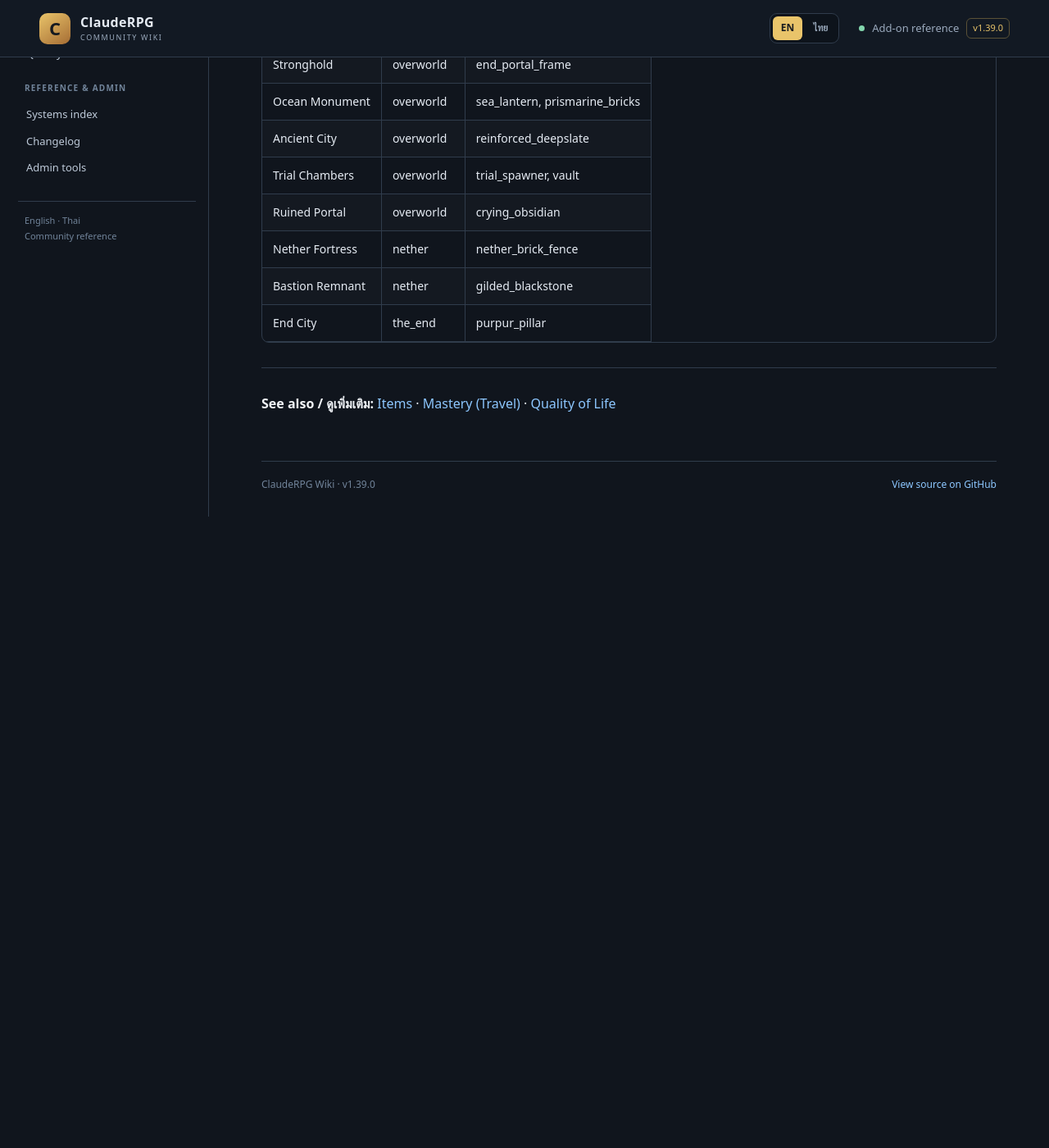
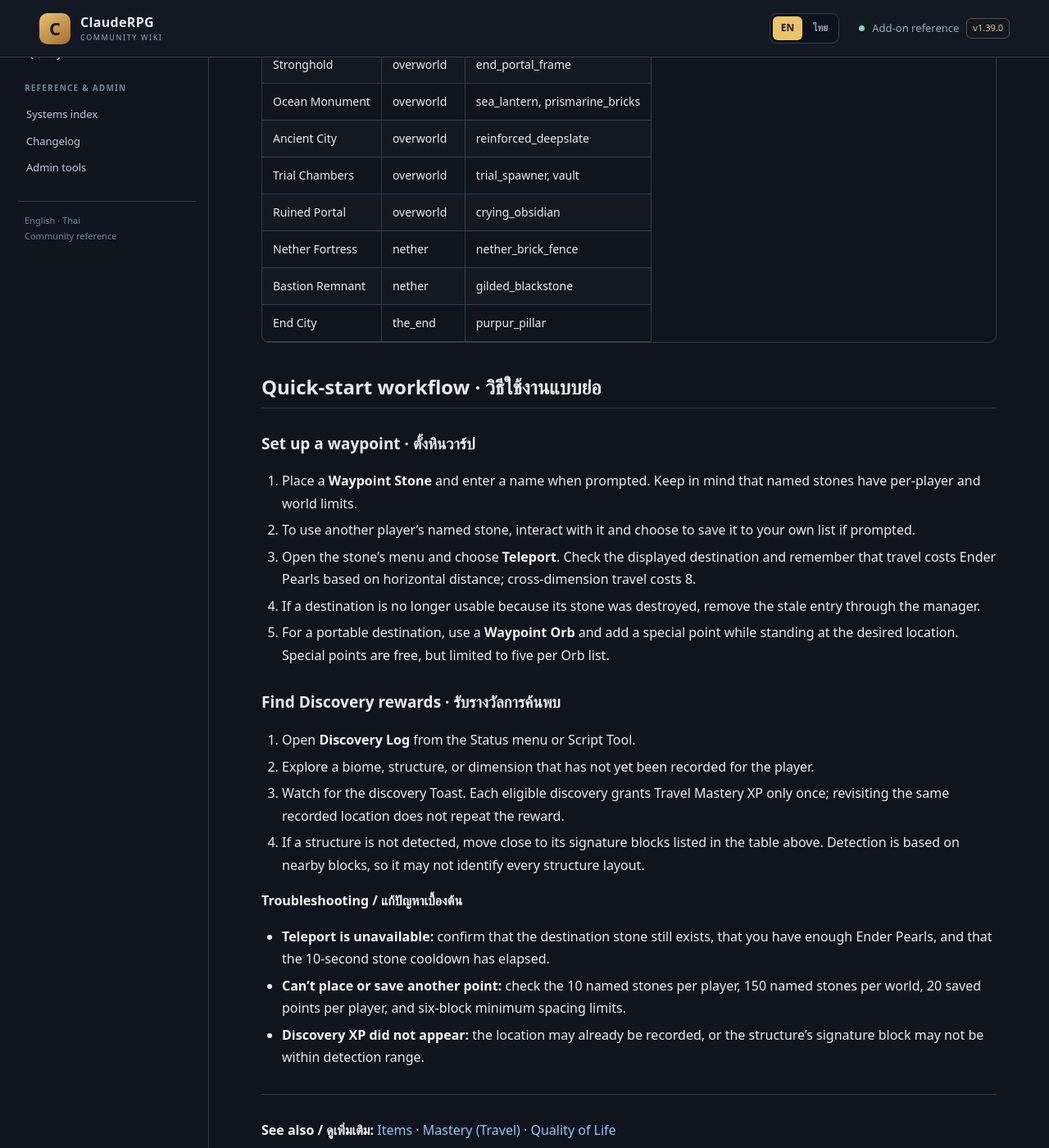
Before and after one commit to miniTorch25/ClaudeRPG-Wiki-V2, a Jekyll site: the page built from Exploration.md, in a window 1280 px wide and 1400 px high, scrolled down 1306 px. Shown: the whole window at 82% size. Built offline with Jekyll 4.4.1, drawn with Linux system fonts in a browser that asks for light colours; our own code applies the rules of GitHub Pages for plain Markdown files; before the commit the page ends 1936 px from its top, so only the background shows below that.

Commit message:
Add bilingual Exploration quick-start workflow

```diff
--- a/Exploration.md
+++ b/Exploration.md
@@ -54,5 +54,25 @@
 | End City | the_end | purpur_pillar |
 
 
+## Quick-start workflow · วิธีใช้งานแบบย่อ
+
+### Set up a waypoint · ตั้งหินวาร์ป
+1. Place a **Waypoint Stone** and enter a name when prompted. Keep in mind that named stones have per-player and world limits.
+2. To use another player's named stone, interact with it and choose to save it to your own list if prompted.
+3. Open the stone's menu and choose **Teleport**. Check the displayed destination and remember that travel costs Ender Pearls based on horizontal distance; cross-dimension travel costs 8.
+4. If a destination is no longer usable because its stone was destroyed, remove the stale entry through the manager.
+5. For a portable destination, use a **Waypoint Orb** and add a special point while standing at the desired location. Special points are free, but limited to five per Orb list.
+
+### Find Discovery rewards · รับรางวัลการค้นพบ
+1. Open **Discovery Log** from the Status menu or Script Tool.
+2. Explore a biome, structure, or dimension that has not yet been recorded for the player.
+3. Watch for the discovery Toast. Each eligible discovery grants Travel Mastery XP only once; revisiting the same recorded location does not repeat the reward.
+4. If a structure is not detected, move close to its signature blocks listed in the table above. Detection is based on nearby blocks, so it may not identify every structure layout.
+
+**Troubleshooting / แก้ปัญหาเบื้องต้น**
+- **Teleport is unavailable:** confirm that the destination stone still exists, that you have enough Ender Pearls, and that the 10-second stone cooldown has elapsed.
+- **Can't place or save another point:** check the 10 named stones per player, 150 named stones per world, 20 saved points per player, and six-block minimum spacing limits.
+- **Discovery XP did not appear:** the location may already be recorded, or the structure's signature block may not be within detection range.
+
 ---
 **See also / ดูเพิ่มเติม:** [Items](Items) · [Mastery (Travel)](Mastery) · [Quality of Life](Quality-of-Life)
```
